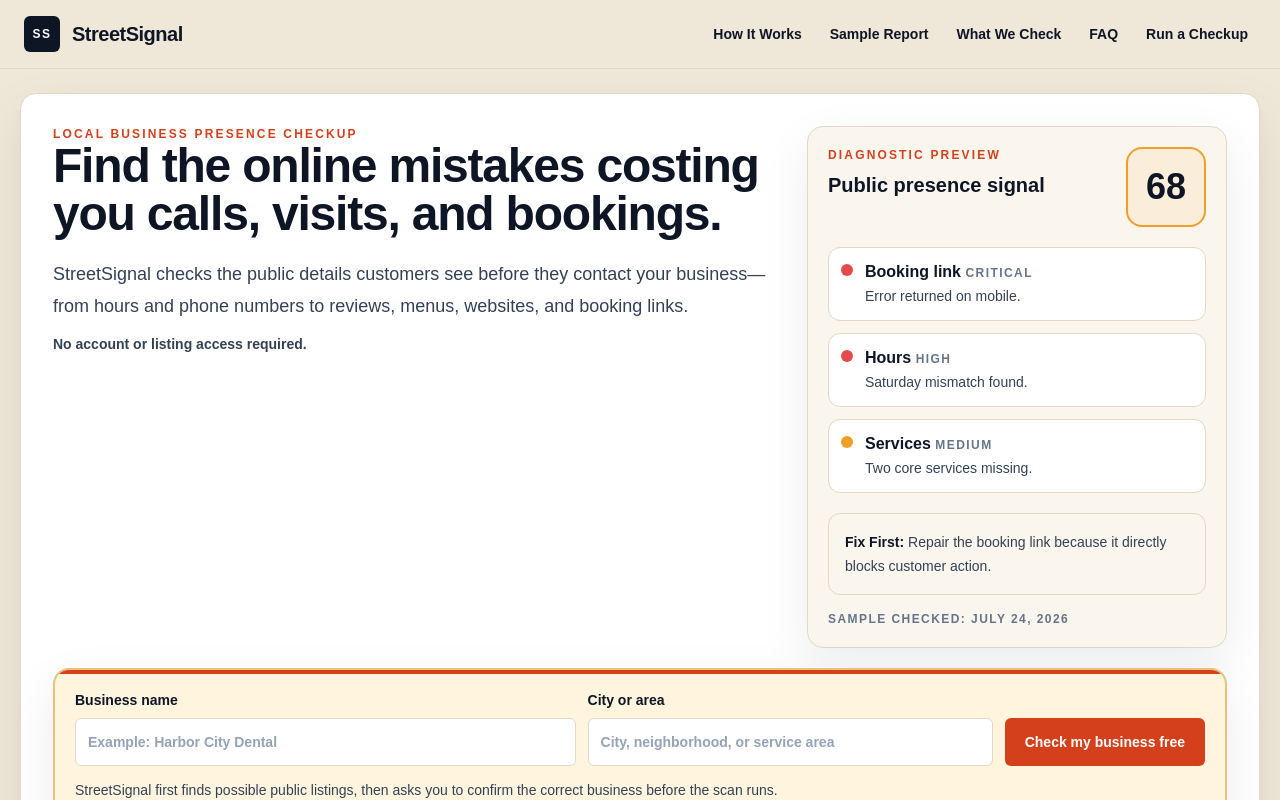
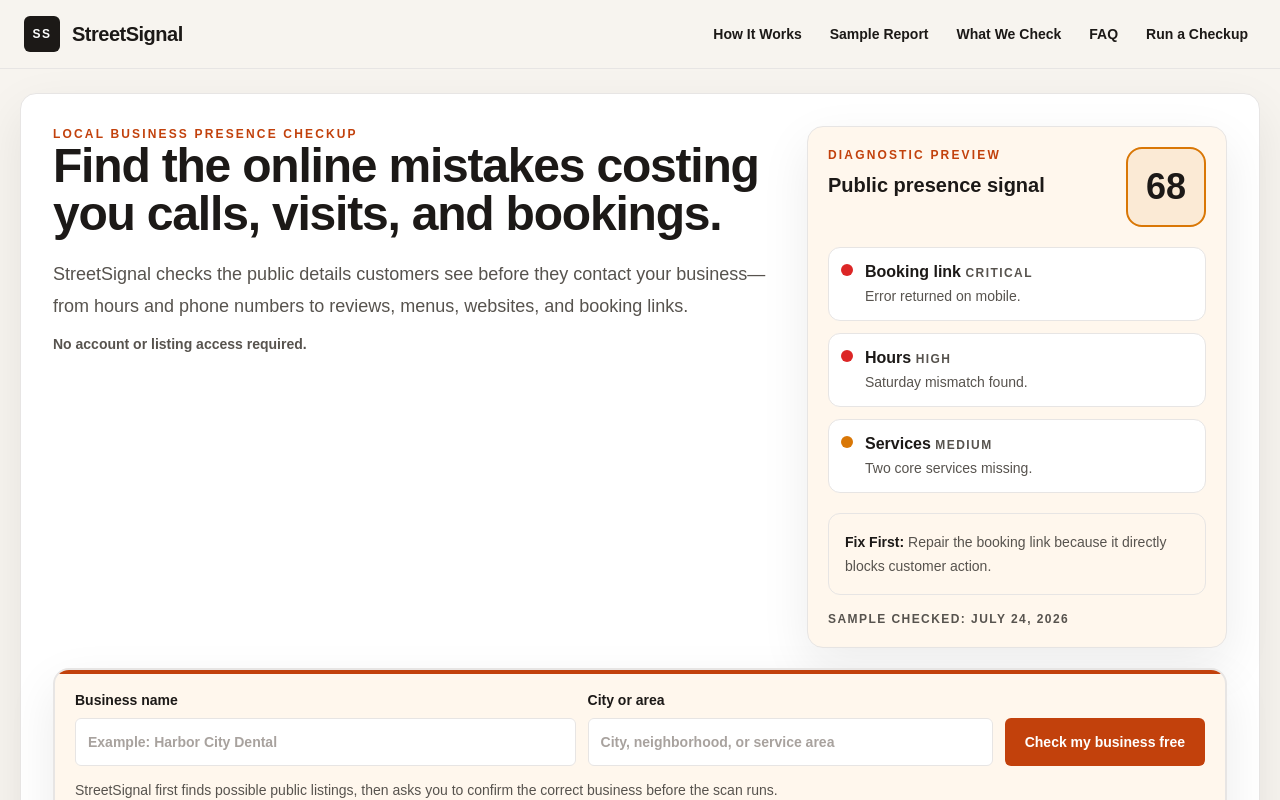
Before and after one commit to glassonglassharley/Business-Scope, a Next.js app: page / in a window 1280 px wide. Shown: the top 800 px of the page. Built offline with nearby package versions, Linux system fonts and the light colour scheme.

Commit message:
style: apply warm streetsignal palette

```diff
--- a/src/app/globals.css
+++ b/src/app/globals.css
@@ -67,7 +67,7 @@
   }
 
   .primary-button {
-    @apply inline-flex min-h-11 items-center justify-center rounded-md bg-brand px-5 py-3 text-sm font-black text-white transition hover:bg-brand/90 focus:outline-none focus:ring-2 focus:ring-brand/30 focus:ring-offset-2 focus:ring-offset-surface disabled:opacity-60;
+    @apply inline-flex min-h-11 items-center justify-center rounded-md bg-brand px-5 py-3 text-sm font-black text-white transition hover:bg-brand-hover focus:outline-none focus:ring-2 focus:ring-brand/30 focus:ring-offset-2 focus:ring-offset-surface disabled:opacity-60;
   }
 
   .secondary-button {
@@ -127,8 +127,8 @@
 
   .report-score {
     @apply border-4 border-brand-soft bg-brand text-white ring-2 ring-white/20;
-    box-shadow: 0 0 0 6px rgba(255, 255, 255, 0.08), 0 18px 38px rgba(213, 64, 28, 0.42);
-    text-shadow: 0 2px 0 rgba(14, 22, 38, 0.35);
+    box-shadow: 0 0 0 6px rgba(255, 247, 237, 0.18), 0 18px 38px rgba(194, 65, 12, 0.34);
+    text-shadow: 0 2px 0 rgba(28, 25, 23, 0.35);
   }
 
   .signal-row {
--- a/src/lib/colorTokens.json
+++ b/src/lib/colorTokens.json
@@ -1,14 +1,15 @@
 {
-  "ink": "#0E1626",
-  "paper": "#EFE7D8",
+  "ink": "#1C1917",
+  "paper": "#F7F4EF",
   "surface": "#FFFFFF",
-  "nestedSurface": "#FAF6EE",
-  "searchSurface": "#FFF4DE",
-  "searchLine": "#E7C27A",
-  "line": "#E2D8C5",
-  "brand": "#D5401C",
-  "brandSoft": "#F0997B",
-  "signalGreen": "#639922",
-  "signalAmber": "#EF9F27",
-  "signalRed": "#E24B4A"
+  "nestedSurface": "#FFF7ED",
+  "searchSurface": "#FFF7ED",
+  "searchLine": "#E7E5E4",
+  "line": "#E7E5E4",
+  "brand": "#C2410C",
+  "brandHover": "#9A3412",
+  "brandSoft": "#FFF7ED",
+  "signalGreen": "#4D7C5A",
+  "signalAmber": "#D97706",
+  "signalRed": "#DC2626"
 }
--- a/tailwind.config.cjs
+++ b/tailwind.config.cjs
@@ -13,14 +13,23 @@
         "search-surface": COLORS.searchSurface,
         "search-line": COLORS.searchLine,
         brand: COLORS.brand,
+        "brand-hover": COLORS.brandHover,
         "brand-soft": COLORS.brandSoft,
         "signal-green": COLORS.signalGreen,
         "signal-amber": COLORS.signalAmber,
         "signal-red": COLORS.signalRed,
-        line: COLORS.line
+        line: COLORS.line,
+        slate: {
+          200: "#E7E5E4",
+          300: "#D6D3D1",
+          400: "#A8A29E",
+          500: "#57534E",
+          600: "#57534E",
+          700: "#57534E"
+        }
       },
       boxShadow: {
-        soft: "0 18px 50px rgba(14, 22, 38, 0.08)"
+        soft: "0 18px 50px rgba(28, 25, 23, 0.08)"
       }
     }
   },
```
